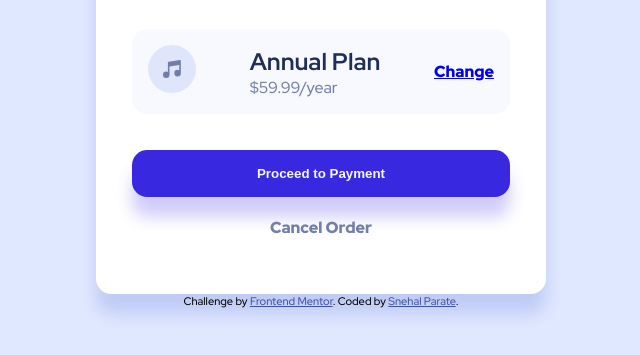
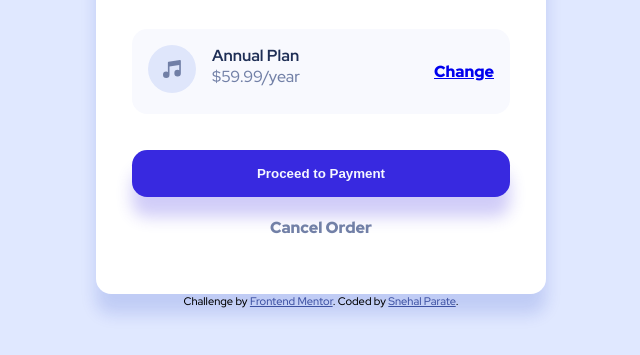
Before and after one commit to snehal1791/order-summary-component-main, a plain HTML site: page index.html in a window 1280 px wide. Shown: the part 413-768 px from the top of the page, without its empty margins (319-959 px from the left). Drawn offline with Linux system fonts and the light colour scheme.

Commit message:
-Removed spacing between the music icon and plan summary

```diff
--- a/index.html
+++ b/index.html
@@ -21,7 +21,7 @@
         <img src="images/icon-music.svg" alt="music icon"/>
       </figure>
       <div class="plan-info plan-price">
-        <h2>Annual Plan</h2>
+        <h4>Annual Plan</h4>
         <p>$59.99/year</p>
       </div>
       <div class="plan-info price-change-btn">
--- a/style.css
+++ b/style.css
@@ -76,17 +76,13 @@ main.container {
     margin-right: 8%;
     padding: 0.5rem;
 }
-.plan-info-summary .music-icon,
-.plan-info-summary .price-change-btn {
-    flex-flow: 1 1 15%;
-}
 .plan-info-summary .plan-price {
-    flex-flow: 2 1 60%;
-    align-self: center;
+    flex: 1;
+    align-self: flex-start;
     color: var(--dark-blue);
 }
 .plan-info-summary .plan-price p{
-    align-self: center;
+    align-self: flex-start;
     color: var(--desaturated-blue);
 }
 .plan-info-summary .price-change-btn {
```
Also changed, not shown: images/desktopLive.png, images/mobileLive.png.
